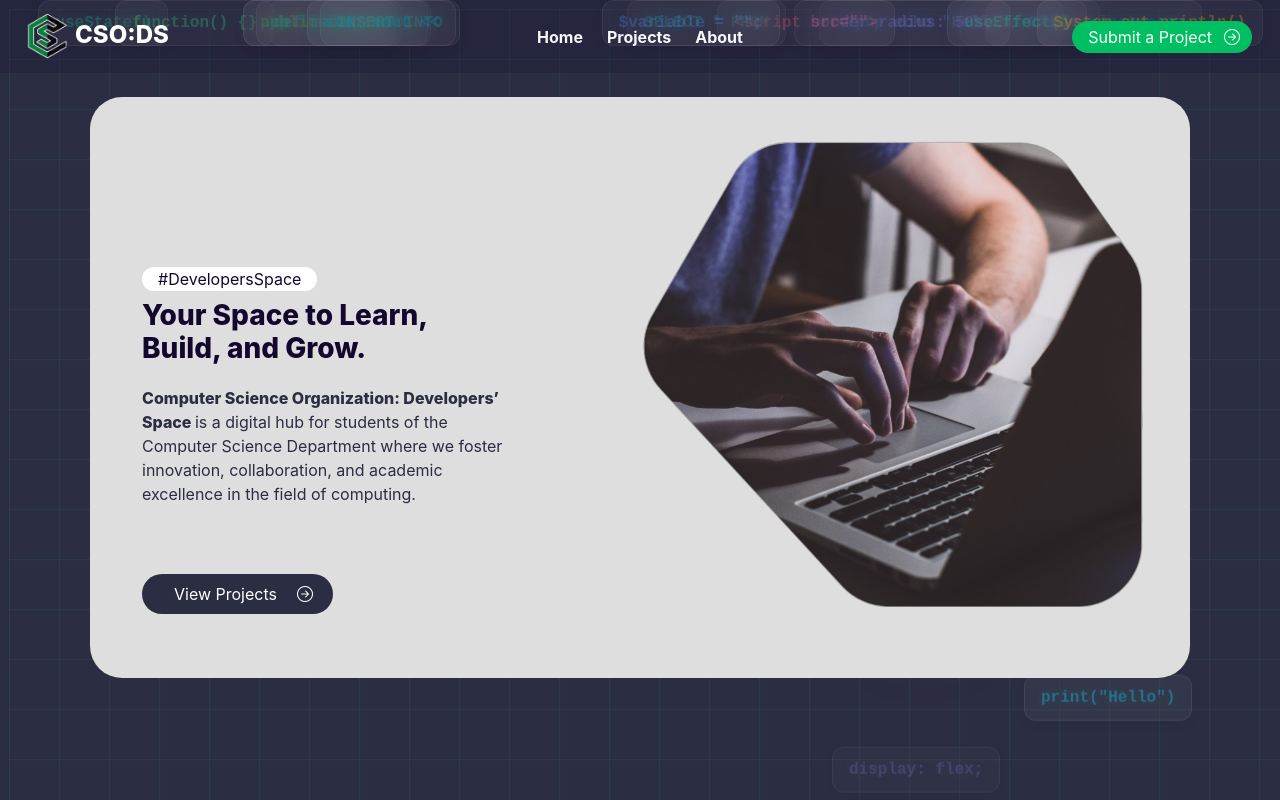
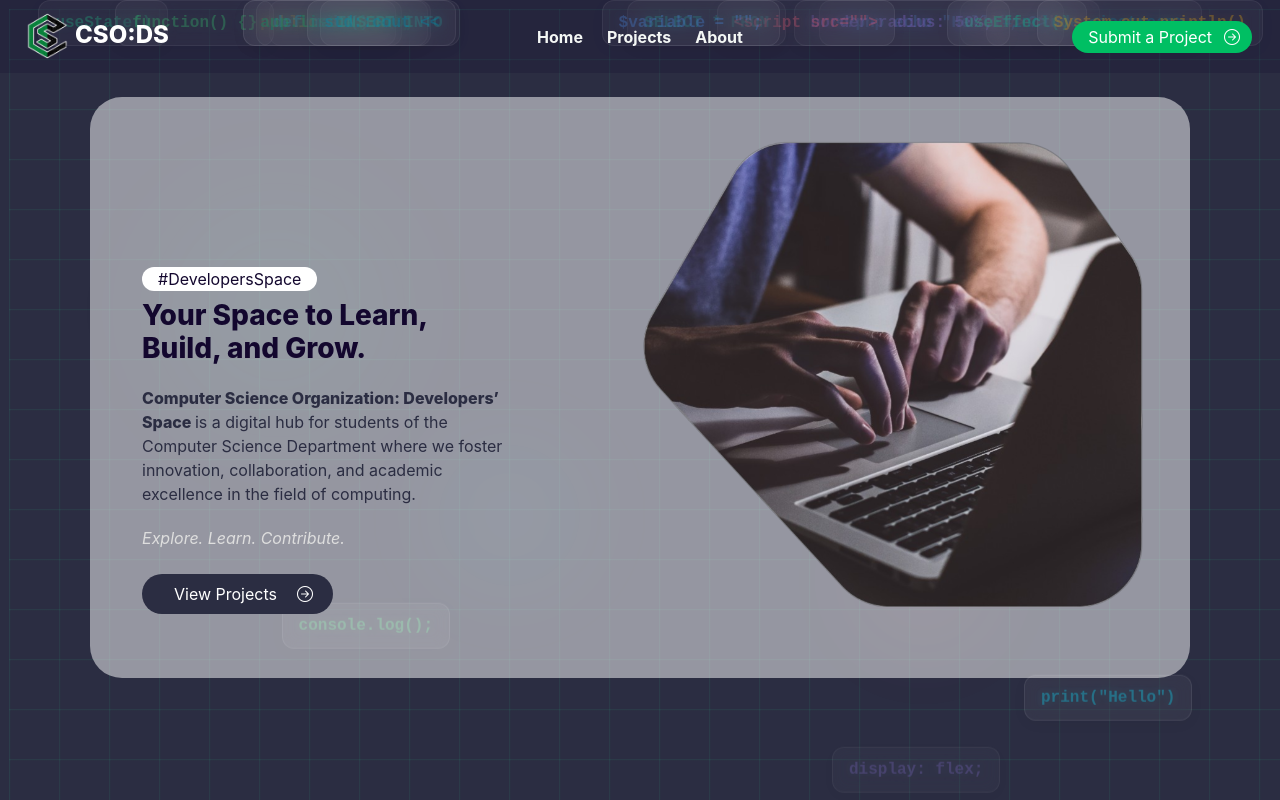
Before and after one commit to CSODS/CSODS, a React (Create React App) app in the folder client/: page /home in a window 1280 px wide. Built offline with nearby package versions, Linux system fonts and the light colour scheme; no server answers.

Commit message:
Update background color and translucency for improved visual consistency in Home component

```diff
--- a/client/src/components/pages/Home.tsx
+++ b/client/src/components/pages/Home.tsx
@@ -3,7 +3,7 @@ import React from 'react';
 function Home() {
   return (
     <div className='pt-4 d-flex justify-content-center'>
-      <div className='container-md mx-3 py-3 d-flex flex-row justify-content-center bg-light-2 translucent rounded-5' style={{maxWidth:1100}}>
+      <div className='container-md mx-3 py-3 d-flex flex-row justify-content-center bg-light-1 translucent-50 rounded-5' style={{maxWidth:1100}}>
         <div className='pb-4 m-4 card border border-0 bg-transparent'>
           <div className='row g-0'>
             <div className='col-md-6 d-flex d-md-none'>
```
